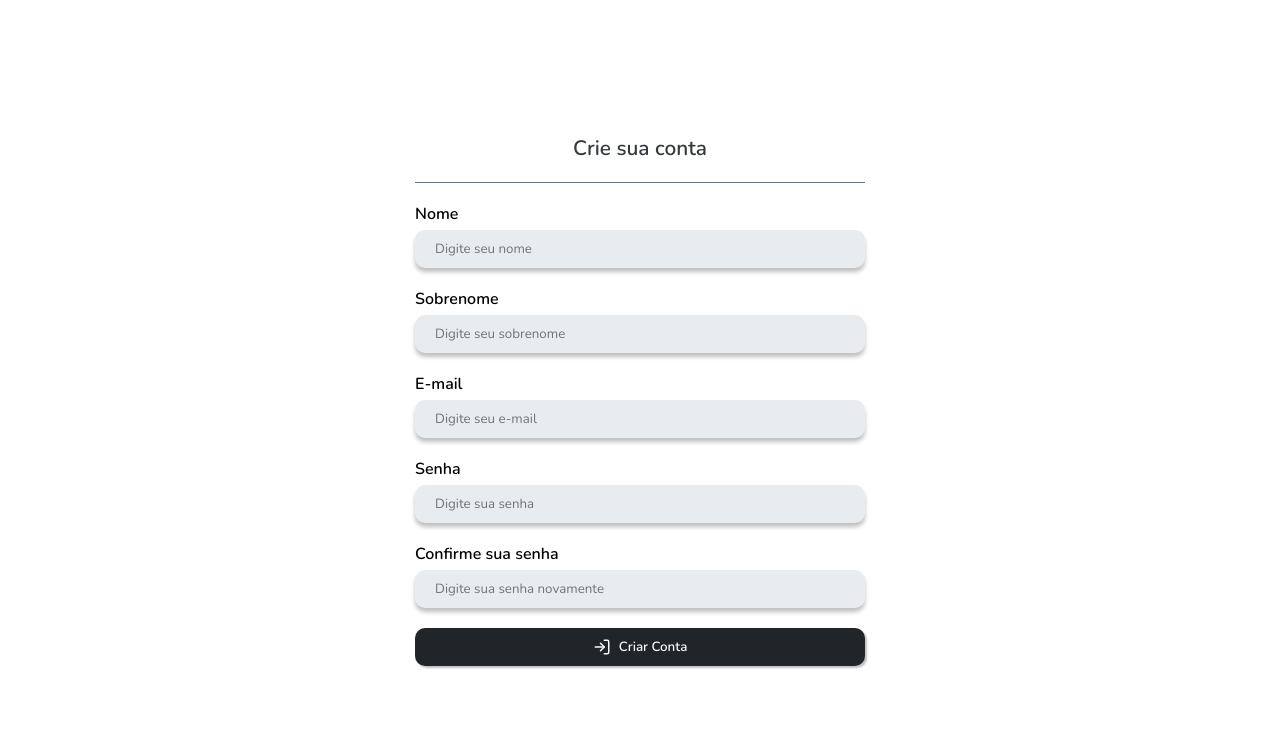
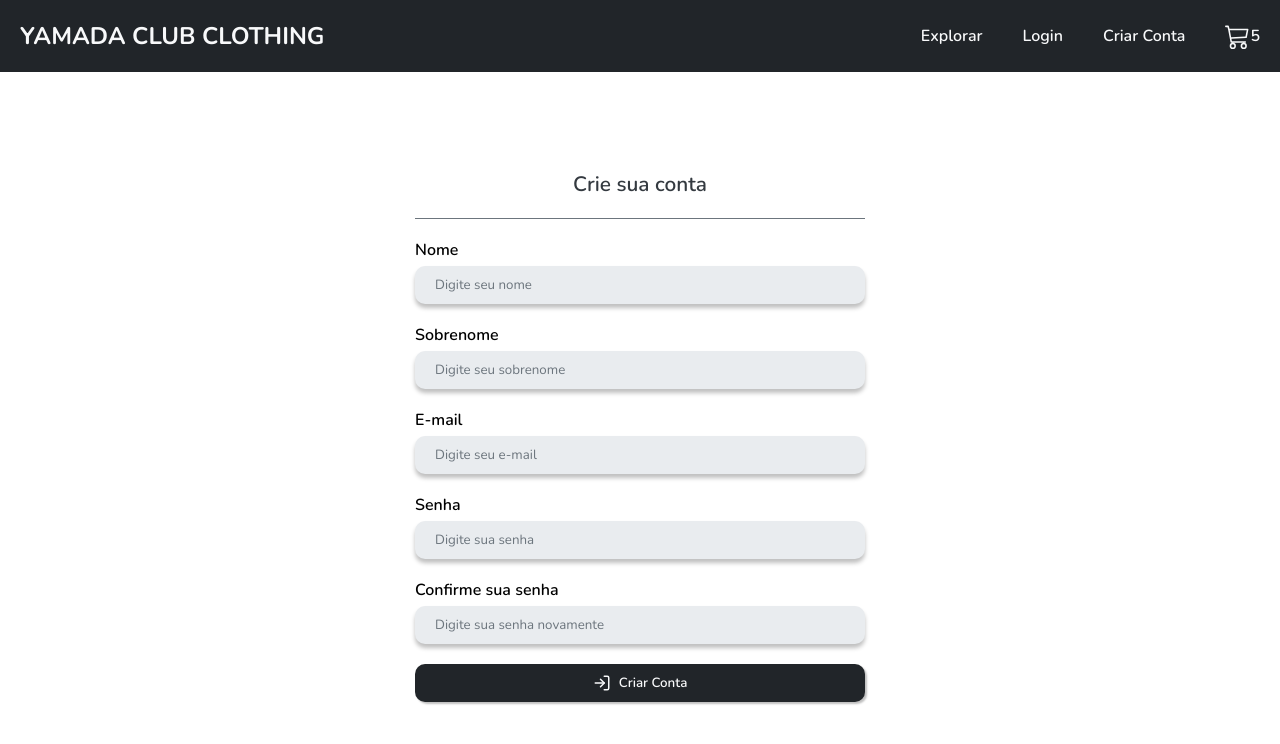
Before and after one commit to YudiYamada/yamada-club-ecommerce-frontend, a React (Vite) app: page /sign-up in a window 1280 px wide. Shown: the top 744 px of the page. Built offline with nearby package versions, Linux system fonts and the light colour scheme.

Commit message:
feat: add header to signup page

```diff
--- a/src/pages/sign-up/sign-up.page.tsx
+++ b/src/pages/sign-up/sign-up.page.tsx
@@ -4,6 +4,7 @@ import validator from "validator";
 
 import CustomButton from "../../components/custom-button/custom-button.component";
 import CustomInput from "../../components/custom-input/custom-input.component";
+import Header from "../../components/header/header.component";
 import InputErrorMessage from "../../components/input-error-message/input-error-message.component";
 import {
   SignUpContainer,
@@ -38,6 +39,7 @@ function SignUpPage() {
 
   return (
     <>
+      <Header />
       <SignUpContainer>
         <SignUpContent>
           <SignUpHeadline>Crie sua conta</SignUpHeadline>
```
